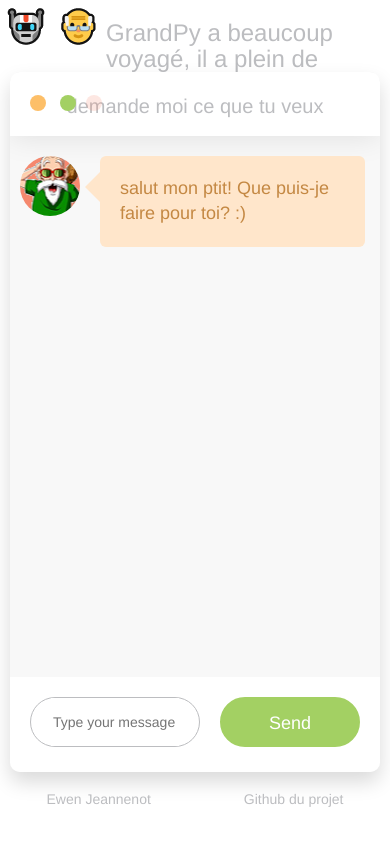
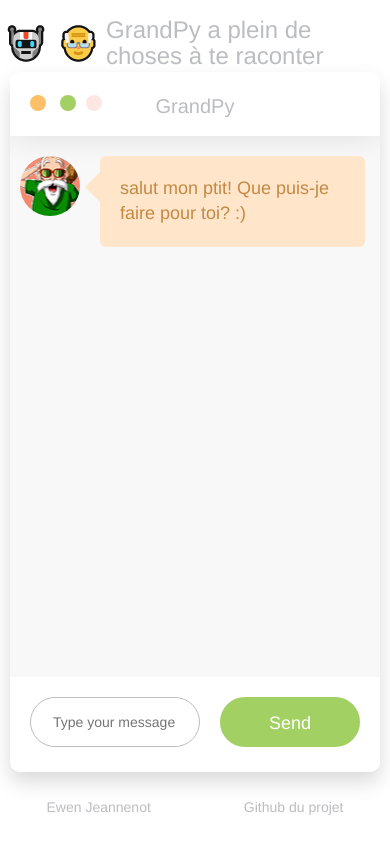
Before and after one commit to Jinr0h404/projet7, a Flask app: page / in a window 390 px wide. Run offline with Flask 2, Linux system fonts and the light colour scheme; some libraries are stand-ins or nearby versions.

Commit message:
change css screen size

```diff
--- a/grandpyapp/static/style.css
+++ b/grandpyapp/static/style.css
@@ -6,6 +6,12 @@ body {
   background-color: #edeff2;
   font-family: "Calibri", "Roboto", sans-serif;
 }
+header{
+  position: absolute;
+  width: 100%;
+  top: 3%;
+}
+
 .logo{
   display: flex;
   justify-content: center;
@@ -204,7 +210,7 @@ body {
 
 footer{
   position: absolute;
-  bottom: 3%;
+  bottom: 4%;
   width: 100%;
 }
 
@@ -241,3 +247,41 @@ footer{
   /* The width is the width of the web page */
 
 }
+
+.little_screen{
+  display: none;
+}
+
+.md_screen{
+    display: contents;
+  }
+
+
+@media all and (max-width: 479px)
+{
+  header{
+    position: absolute;
+    width: 100%;
+    top: 2%;
+  }
+
+  .logo{
+    display: flex;
+    justify-content: center;
+    color: #bcbdc0;
+  }
+
+  footer{
+    position: absolute;
+    bottom: 2%;
+    width: 100%;
+  }
+
+  .md_screen{
+    display: none;
+  }
+  .little_screen{
+    display: contents;
+  }
+
+}
--- a/grandpyapp/templates/index.html
+++ b/grandpyapp/templates/index.html
@@ -16,7 +16,8 @@
     <header>
         <div class="logo">
             <p><img src="../static/grandpy.png" alt="image de grandpy" /></p>
-            <h3>GrandPy a beaucoup voyagé, il a plein de choses à te raconter</h3>
+            <h3 class="md_screen">GrandPy a beaucoup voyagé, il a plein de choses à te raconter</h3>
+            <h3 class="little_screen">GrandPy a plein de choses à te raconter</h3>
         </div>
     </header>
 
@@ -27,7 +28,7 @@
                 <div class="button minimize"></div>
                 <div class="button maximize"></div>
             </div>
-            <div class="title">demande moi ce que tu veux</div>
+            <div class="title">GrandPy</div>
         </div>
         <ul class="messages">
         </ul>
```
